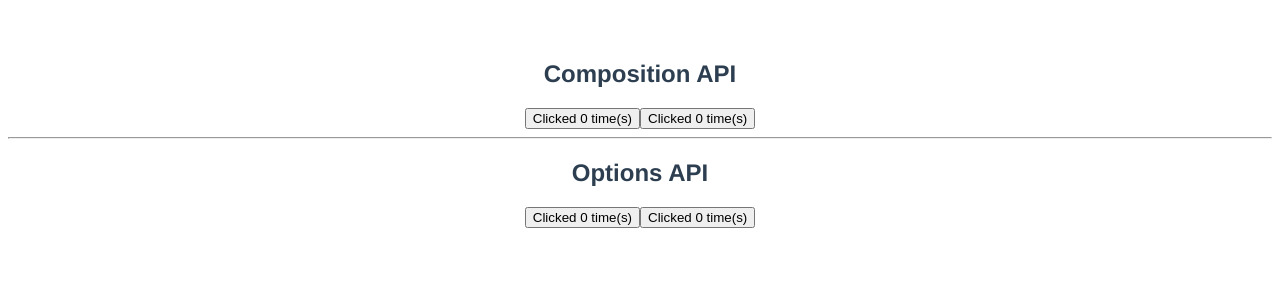
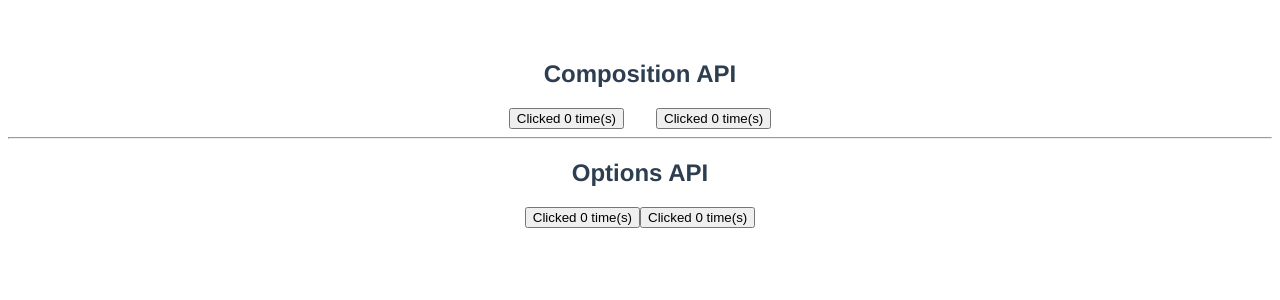
Before and after one commit to maurer2/vue3-testing-question, a Vue app: page / in a window 1280 px wide. Shown: the top 300 px of the page. Built offline with nearby package versions, Linux system fonts and the light colour scheme.

Commit message:
Added stubbed button

```diff
--- /dev/null
+++ b/src/components/ButtonComponent.vue
@@ -0,0 +1,49 @@
+<template>
+  <button
+    :id="id"
+    type="button"
+    class="button"
+    @click="handleClick"
+  >
+    Clicked {{ counter }} time(s)
+  </button>
+</template>
+
+<script lang="ts">
+import { ref, defineComponent, PropType } from 'vue';
+
+export default defineComponent({
+  name: 'ButtonComponent',
+  props: {
+    id: {
+      type: String as PropType<string>,
+      default: 'button',
+      required: true,
+    },
+  },
+  emits: {
+    click: null,
+  },
+  setup(_, { emit }) {
+    const counter = ref<number>(0);
+
+    function handleClick(): void {
+      counter.value += 1;
+
+      emit('click');
+    }
+
+    return {
+      counter,
+      handleClick,
+    };
+  },
+});
+
+</script>
+
+<style scoped>
+.button {
+  margin: 0 1rem;
+}
+</style>
--- a/src/components/ComponentCompositionAPI.vue
+++ b/src/components/ComponentCompositionAPI.vue
@@ -1,28 +1,26 @@
 <template>
   <section>
     <h1>Composition API</h1>
-    <button
+    <ButtonComponent
       id="button-1a"
-      type="button"
       @click="handleClick1"
-    >
-      Clicked {{ counter1 }} time(s)
-    </button>
-    <button
-      id="button-2a"
-      type="button"
+    />
+    <ButtonComponent
+      id="button-1b"
       @click="handleClick2()"
-    >
-      Clicked {{ counter2 }} time(s)
-    </button>
+    />
   </section>
 </template>
 
 <script lang="ts">
 import { ref, defineComponent } from 'vue';
+import ButtonComponent from './ButtonComponent.vue';
 
 export default defineComponent({
   name: 'ComponentCompositionAPI',
+  components: {
+    ButtonComponent,
+  },
   setup() {
     const counter1 = ref<number>(0);
     const counter2 = ref<number>(0);
```
Also changed, not shown: 2 other files (tests, documents, lock files or other folders).
